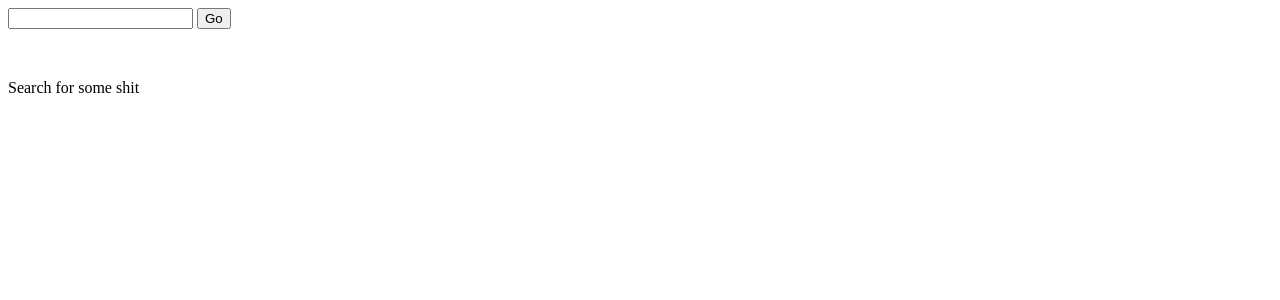
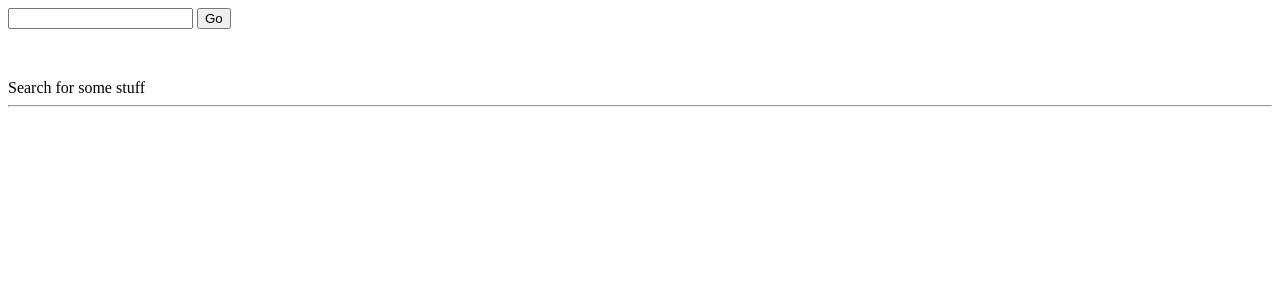
Before and after one commit to arackaf/svelte-sandbox, a Svelte app: page / in a window 1280 px wide. Shown: the top 300 px of the page. Built offline with nearby package versions, Linux system fonts and the light colour scheme.

Commit message:
use await block

```diff
--- a/src/Books.svelte
+++ b/src/Books.svelte
@@ -1,31 +1,28 @@
 <script>
   let title = "";
-  let books = [];
-  let loaded = false;
-  let loading = false;
+  let books = null;
 
-  const query = (title) => `{allBooks(PAGE:1, PAGE_SIZE: 10, SORT: { title: 1 }, title_contains: "${title}") { Books { title } }}`;
+  const query = title => `{allBooks(PAGE:1, PAGE_SIZE: 10, SORT: { title: 1 }, title_contains: "${title}") { Books { title } }}`;
 
-  async function search() {
-    loading = true;
-
+  async function getBooks() {
     let res = await fetch(`https://mylibrary.io/graphql-public?query=${encodeURIComponent(query(title))}`);
     let js = await res.json();
-    let results = js?.data?.allBooks?.Books ?? [];
+    return js?.data?.allBooks?.Books ?? [];
+  }
 
-    loaded = true;
-    books = results;
-    loading = false;
-  }
 </script>
 
 <div>
   <input bind:value={title} />
-  <button on:click={search}>Go</button>
+  <button on:click={() => books = getBooks()}>Go</button>
 
   <div style="margin-top: 50px;">
-    {#if loading}<span>LOADING</span>{/if}
-    {#if loaded}
+    {#if books == null}
+      <span>Search for some stuff</span>
+    {:else}
+      {#await books}
+        <span>LOADING</span>
+      {:then books}
         {#if books.length}
           <div>
             {#each books as book}
@@ -35,6 +32,11 @@
         {:else}
           <div>No Results</div>
         {/if}
-    {:else}<span>Search for some shit</span>{/if}
+      {:catch}
+        <span>Shit Failed Yo</span>
+      {/await}
+    {/if}
+
+    <hr />
   </div>
 </div>
```
Lines whose indentation alone changed are shown as unchanged.
